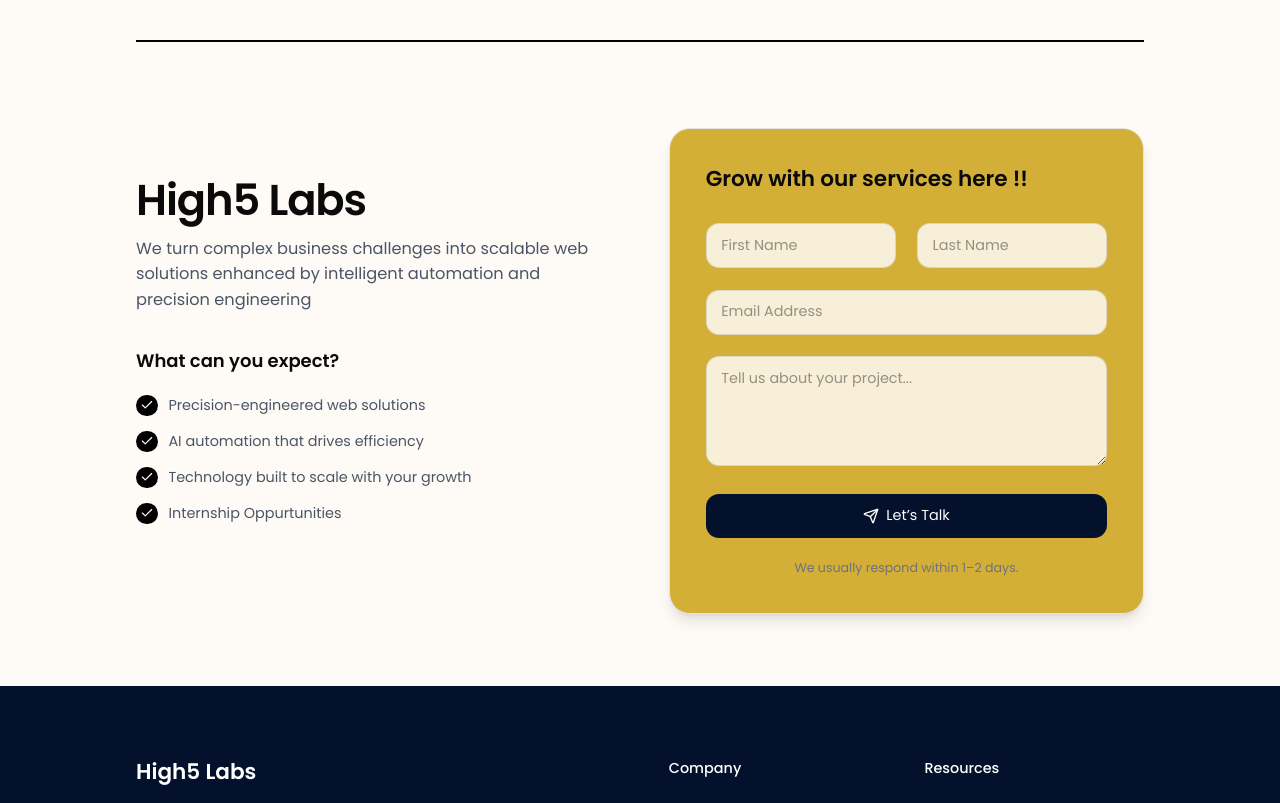
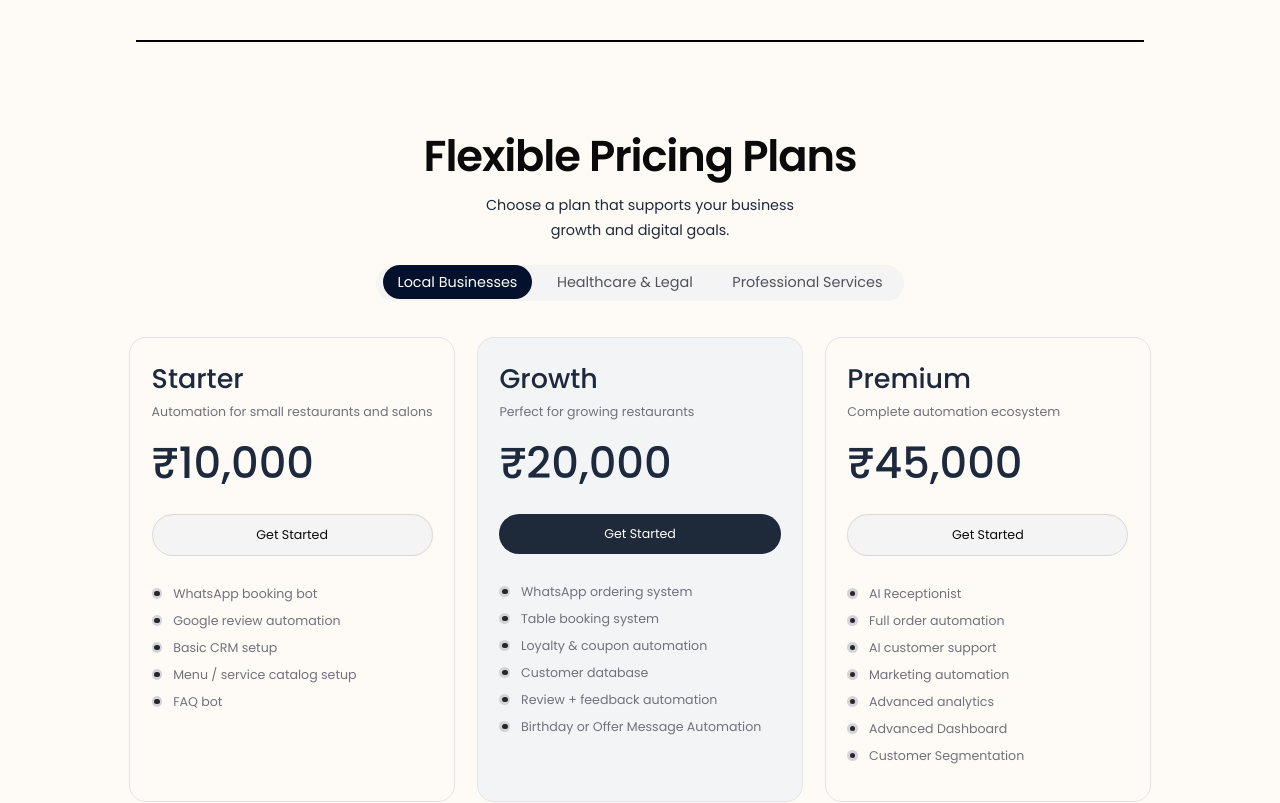
Before and after one commit to vincentdkafka/High5-Labs, a Next.js app: page / in a window 1280 px wide. Shown: the part 3800-4603 px from the top of the page. Built offline with nearby package versions, Linux system fonts and the light colour scheme.

Commit message:
added pricing

```diff
--- /dev/null
+++ b/app/_components/Pricing.jsx
@@ -0,0 +1,237 @@
+"use client";
+
+import React from "react";
+
+const Pricing = () => {
+  const [industry, setIndustry] = React.useState("restaurant");
+
+  const pricingData = {
+    restaurant: [
+      {
+        name: "Starter",
+        price: "10,000",
+        description: "Automation for small restaurants and salons",
+        features: [
+          "WhatsApp booking bot",
+          "Google review automation",
+          "Basic CRM setup",
+          "Menu / service catalog setup",
+          "FAQ bot",
+        ],
+      },
+      {
+        name: "Growth",
+        mostPopular: true,
+        price: "20,000",
+        description: "Perfect for growing restaurants",
+        features: [
+          "WhatsApp ordering system",
+          "Table booking system",
+          "Loyalty & coupon automation",
+          "Customer database",
+          "Review + feedback automation",
+          "Birthday or Offer Message Automation",
+        ],
+      },
+      {
+        name: "Premium",
+        price: "45,000",
+        description: "Complete automation ecosystem",
+        features: [
+          "AI Receptionist",
+          "Full order automation",
+          "AI customer support",
+          "Marketing automation",
+          "Advanced analytics",
+          "Advanced Dashboard",
+          "Customer Segmentation",
+        ],
+      },
+    ],
+
+    hospital: [
+      {
+        name: "Starter",
+        price: "20,000",
+        description: "Basic clinic automation",
+        features: [
+          "Appointment booking bot",
+          "Patient reminder system",
+          "Basic patient database",
+          "WhatsApp notifications",
+        ],
+      },
+      {
+        name: "Growth",
+        mostPopular: true,
+        price: "40,000",
+        description: "Automation for growing clinics",
+        features: [
+          "Patient management system",
+          "Prescription automation",
+          "Follow-up reminders",
+          "Doctor schedule automation",
+          "Google Review Request automation",
+        ],
+      },
+      {
+        name: "Premium",
+        price: "50,000",
+        description: "Advanced hospital automation",
+        features: [
+          "Ai Receptionist",
+          "AI appointment assistant",
+          "Full CRM system",
+          "Patient analytics",
+          "Advanced automation workflows",
+          "Clinical Analytics Dashboard",
+        ],
+      },
+    ],
+
+    professional: [
+      {
+        name: "Starter",
+        price: "10,000",
+        description: "Basic automation for freelancers",
+        features: [
+          "Lead capture system",
+          "Email automation",
+          "Basic CRM",
+          "Landing page integration",
+        ],
+      },
+      {
+        name: "Growth",
+        mostPopular: true,
+        price: "25,000",
+        description: "For agencies and consultants",
+        features: [
+          "Lead tracking dashboard",
+          "AI chat assistant",
+          "Sales automation",
+          "Client pipeline tracking",
+        ],
+      },
+      {
+        name: "Premium",
+        price: "40,000",
+        description: "Full business automation",
+        features: [
+          "AI receptionnist",
+          "Lead Scoring System",
+          "Complete CRM system",
+          "AI support agent",
+          "Marketing automation",
+          "Advanced analytics",
+        ],
+      },
+    ],
+  };
+
+  return (
+    <>
+      <section className="flex bg-[#FEFBF6] items-center justify-center flex-col py-10 px-4">
+        <h1 className="text-4xl lg:text-5xl font-semibold tracking-tight">
+          Flexible Pricing Plans
+        </h1>
+        <p className="text-base/7 text-gray-800 max-w-sm text-center mt-4">
+          Choose a plan that supports your business growth and digital goals.
+        </p>
+
+        <div className="mt-6 flex gap-3 bg-zinc-100 p-2 rounded-full">
+          <label className="cursor-pointer">
+            <input
+              type="radio"
+              name="industry"
+              value="restaurant"
+              checked={industry === "restaurant"}
+              onChange={(e) => setIndustry(e.target.value)}
+              className="hidden peer"
+            />
+            <span
+              className="px-4 py-2 text-s rounded-full transition
+    peer-checked:bg-[#04112d] peer-checked:text-white
+    text-zinc-600"
+            >
+              Local Businesses
+            </span>
+          </label>
+
+          <label className="cursor-pointer">
+            <input
+              type="radio"
+              name="industry"
+              value="hospital"
+              checked={industry === "hospital"}
+              onChange={(e) => setIndustry(e.target.value)}
+              className="hidden peer"
+            />
+            <span
+              className="px-4 py-2 text-s rounded-full transition
+    peer-checked:bg-[#04112d] peer-checked:text-white
+    text-zinc-600"
+            >
+              Healthcare & Legal
+            </span>
+          </label>
+
+          <label className="cursor-pointer">
+            <input
+              type="radio"
+              name="industry"
+              value="professional"
+              checked={industry === "professional"}
+              onChange={(e) => setIndustry(e.target.value)}
+              className="hidden peer"
+            />
+            <span
+              className="px-4 py-2 text-s rounded-full transition
+    peer-checked:bg-[#04112d] peer-checked:text-white
+    text-zinc-600"
+            >
+              Professional Services
+            </span>
+          </label>
+        </div>
+        <div className="mt-10 grid grid-cols-1 md:grid-cols-2 lg:grid-cols-3 gap-6">
+          {pricingData[industry].map((item, index) => (
+            <div
+
+              key={index}
+              className={`border  cursor-pointer border-zinc-200 rounded-2xl p-6 flex flex-col items-start max-w-md transition duration-300 hover:-translate-y-1 ${item.mostPopular ? "bg-gray-100" : ""}`}
+            >
+              <h1 className="font-medium text-3xl text-slate-800 mt-1">
+                {item.name}
+              </h1>
+              <p className="text-sm text-zinc-500 mt-2">{item.description}</p>
+              <h1 className="font-medium text-5xl text-slate-800 mt-6">
+                ₹{item.price}
+              </h1>
+              <button
+                className={`w-full px-4 py-3 rounded-full cursor-pointer bg-[#04112d] text-sm mt-8 ${item.mostPopular ? "bg-gray-800 hover:bg-gray-900 text-white" : "border border-zinc-300/80 bg-zinc-100 hover:bg-zinc-200/70"}`}
+              >
+                Get Started
+              </button>
+              <div className="w-full mt-8 space-y-2.5 pb-4">
+                {item.features.map((feature, index) => (
+                  <p
+                    key={index}
+                    className="flex items-center gap-3 text-sm text-zinc-500"
+                  >
+                    <span className="size-3 rounded-full bg-zinc-300 flex items-center justify-center shrink-0">
+                      <span className="size-1.5 rounded-full bg-zinc-800" />
+                    </span>
+                    {feature}
+                  </p>
+                ))}
+              </div>
+            </div>
+          ))}
+        </div>
+      </section>
+    </>
+  );
+};
+
+export default Pricing;
--- a/app/page.js
+++ b/app/page.js
@@ -8,6 +8,7 @@ import Projects from './_components/Projects'
 import HireUs from './_components/HireUs'
 import Footer from './_components/Footer'
 import Internship from './_components/Internship'
+import Pricing from './_components/Pricing'
 
 
 const page = () => {
@@ -18,6 +19,7 @@ const page = () => {
       <Services/>
       <Approach/>
       <Projects/>
+      <Pricing/>
       <HireUs/>
       <Footer/>
 
```
